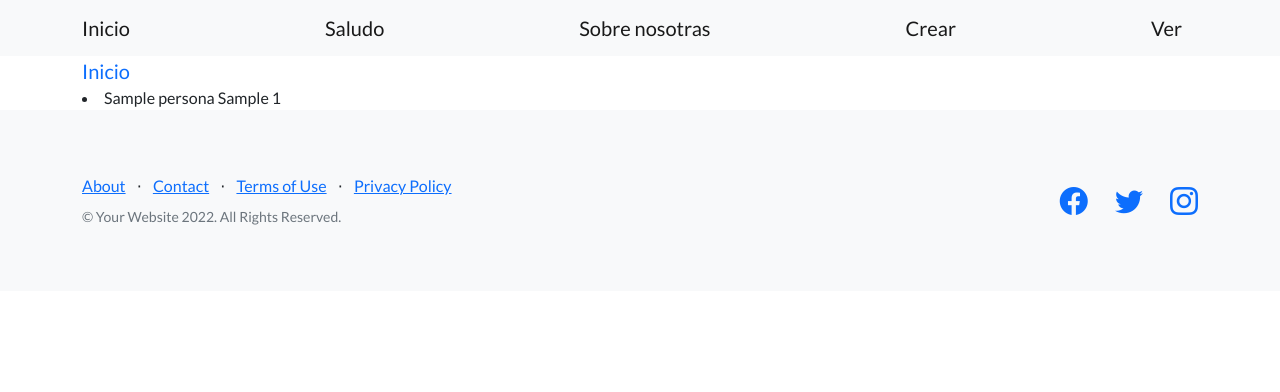
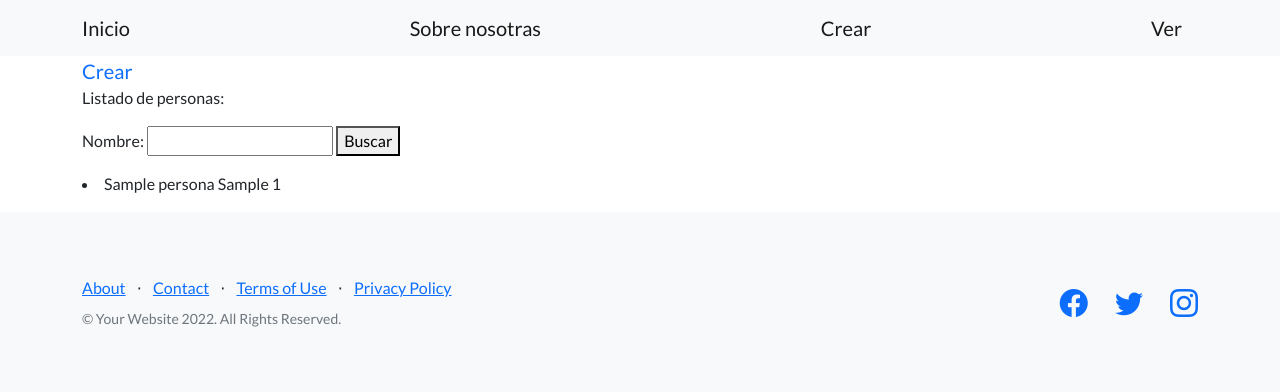
Before and after one commit to FabianaTM/Entrega1-Arena-TorresMeza, a Django app: page /ver_persona/ in a window 1280 px wide. Shown: the top 392 px of the page. Run offline with Django 4.2, Linux system fonts and the light colour scheme; tables that the repository leaves empty hold one stand-in row (values such as "Sample post"); some libraries are stand-ins or nearby versions.

Commit message:
formulario busqueda personas

```diff
--- a/app1/forms.py
+++ b/app1/forms.py
@@ -2,6 +2,9 @@ from mailbox import NoSuchMailboxError
 from django import forms
 
 class PersonaFormulario(forms.Form):
-    nombre = forms.CharField(max_lenght=30)
-    apellido =forms.CharField(max_lenght=30)
+    nombre = forms.CharField(max_length=30)
+    apellido =forms.CharField(max_length=30)
     edad = forms.IntegerField()
+
+class BusquedaPersonaFormulario(forms.Form):
+    nombre = forms.CharField(max_length=30, required= False)
--- a/app1/templates/app1/base.html
+++ b/app1/templates/app1/base.html
@@ -24,7 +24,6 @@
         <nav class="navbar navbar-light bg-light static-top">
             <div class="container">
                 <a class="navbar-brand" href={% url 'Inicio' %}>Inicio</a>
-                <a class="navbar-brand" href={% url 'Saludo' %}>Saludo</a>
                 <a class="navbar-brand" href={% url 'Sobre nosotras' %}>Sobre nosotras</a>
                 <a class="navbar-brand" href={% url 'Crear' %}>Crear</a>
                 <a class="navbar-brand" href={% url 'Ver' %}>Ver</a>
--- a/app1/templates/app1/index.html
+++ b/app1/templates/app1/index.html
@@ -12,7 +12,7 @@
             <div class="col-xl-6">
                 <div class="text-center text-white">
                     <!-- Page heading-->
-                    <h1 class="mb-5">Generate more leads with a professional landing page!</h1>
+                    <h1 class="mb-5">¡Bienvenidos a nuestra página!</h1>
 
                 </div>
             </div>
--- a/app1/templates/app1/template.html
+++ b/app1/templates/app1/template.html
@@ -6,7 +6,8 @@
 
 {% block contenido %}
 
-<a class="navbar-brand" href={% url 'Inicio' %}>Inicio</a>
-
 <h2>Sobre nosotras</h2>
+<p>Hola! Somos Pao y Fabi. Nos conocemos hace 12 anios. Pao es Licenciada en Matematica y Fabi es Licenciada en Administracion.
+Hace unos anios decidimos emprender juntas en el mundo de la programacion y datos, y aca nos animamos! Nos acompanian?
+</p>
 {% endblock contenido %}
--- a/app1/templates/app1/ver_persona.html
+++ b/app1/templates/app1/ver_persona.html
@@ -5,11 +5,29 @@
 {% endblock title_pagina %}
 
 {% block contenido %}
-<a class="navbar-brand" href={% url 'Inicio' %}>Inicio</a>
+<a class="navbar-brand" href={% url 'Crear' %}>Crear</a>
+<p>Listado de personas: </p>
 
-{% for persona in personas%}
-<li>
- {{persona.nombre}} {{persona.apellido}} {{persona.edad}}
-</li>
-{% endfor %}
+<form action={% url 'Ver'%} method="GET">
+
+    {{formulario}}
+
+    <button>Buscar</button>
+</form>
+<p>
+    {% if personas %}
+
+        {% for persona in personas%}
+        <li>
+        {{persona.nombre}} {{persona.apellido}} {{persona.edad}}
+        </li>
+        {% endfor %}
+
+    {% else%}
+
+        <p> No se encontraron resultados</p>
+
+    {% endif%}
+
+</p>
 {% endblock contenido %}
--- a/app1/urls.py
+++ b/app1/urls.py
@@ -3,7 +3,7 @@ from app1 import views
 
 urlpatterns = [
     path('',views.index, name='Inicio'),
-    path('hola/', views.hola, name='Saludo'),
+    #path('hola/', views.hola, name='Saludo'),
     path('mi_template/',views.mi_template, name='Sobre nosotras'),
     path('ver_persona/', views.ver_persona,name='Ver'),
     path('crear_persona/',views.crear_persona,name='Crear'),
--- a/app1/views.py
+++ b/app1/views.py
@@ -6,6 +6,7 @@ from django.template import Context, Template
 from django.template import loader
 from django.shortcuts import render,redirect
 import random
+from app1.forms import BusquedaPersonaFormulario, PersonaFormulario
 
 from app1.models import Persona
 
@@ -29,26 +30,40 @@ def mi_template(request):
 def crear_persona(request):
 
     if request.method == 'POST':
-        nombre = request.POST.get('nombre')
-        apellido = request.POST.get('apellido')
 
-        persona= Persona(nombre=nombre, apellido=apellido, edad=random.randrange(1,99))
-        persona.save()
+        formulario = PersonaFormulario(request.POST)
 
-        return redirect('Ver')
+        if formulario.is_valid():
 
-    return render(request,'app1/crear_persona.html',{})
+            data= formulario.cleaned_data
+
+            nombre = data['nombre']
+            apellido = data['apellido']
+            edad = data['edad']
+
+            persona= Persona(nombre=nombre, apellido=apellido, edad=edad)
+            persona.save()
+
+            return redirect('Ver')
+
+    formulario = PersonaFormulario()
+
+    return render(request,'app1/crear_persona.html',{'formulario': formulario})
 
 def ver_persona(request):
 
-    personas= Persona.objects.all()
+    nombre =request.GET.get('nombre')
+    print(nombre)
 
-    #template= loader.get_template('ver_persona.html')
-    #template_renderizado= template.render({'personas':personas})
+    if nombre:
+        personas = Persona.objects.filter(nombre__icontains=nombre)
+        print(personas)
+    else:
+        personas = Persona.objects.all
 
-    #return HttpResponse(template_renderizado)
+    formulario= BusquedaPersonaFormulario()
 
-    return render(request,'app1/ver_persona.html',{'personas':personas})
+    return render(request,'app1/ver_persona.html',{'personas':personas, 'formulario':formulario})
 
 
 def index(request):
--- /dev/null
+++ b/requirement.txt
@@ -0,0 +1,6 @@
+asgiref==3.5.2
+backports.zoneinfo==0.2.1
+djando==0.2
+Django==4.1.2
+sqlparse==0.4.3
+tzdata==2022.4
```
Also changed, not shown: app1/templates/app1/crear_persona.html (+3 -8 lines), README.md (added), 1 other file.
